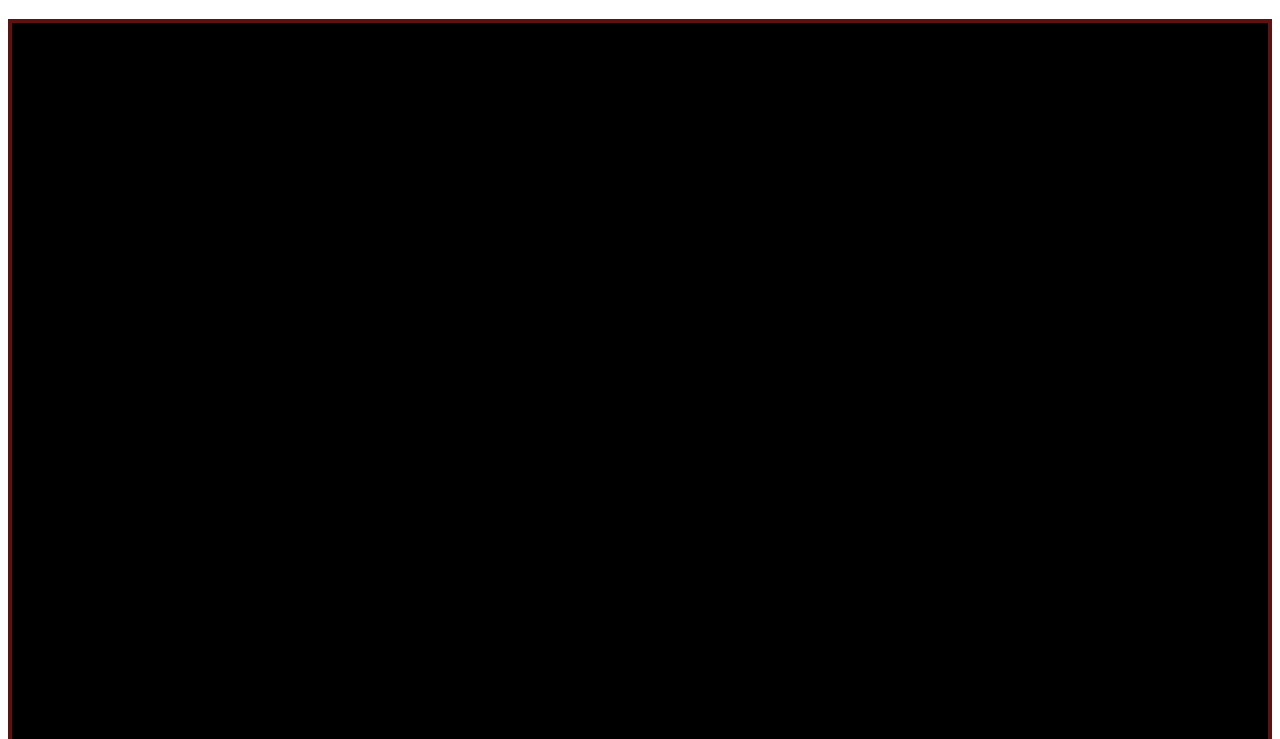
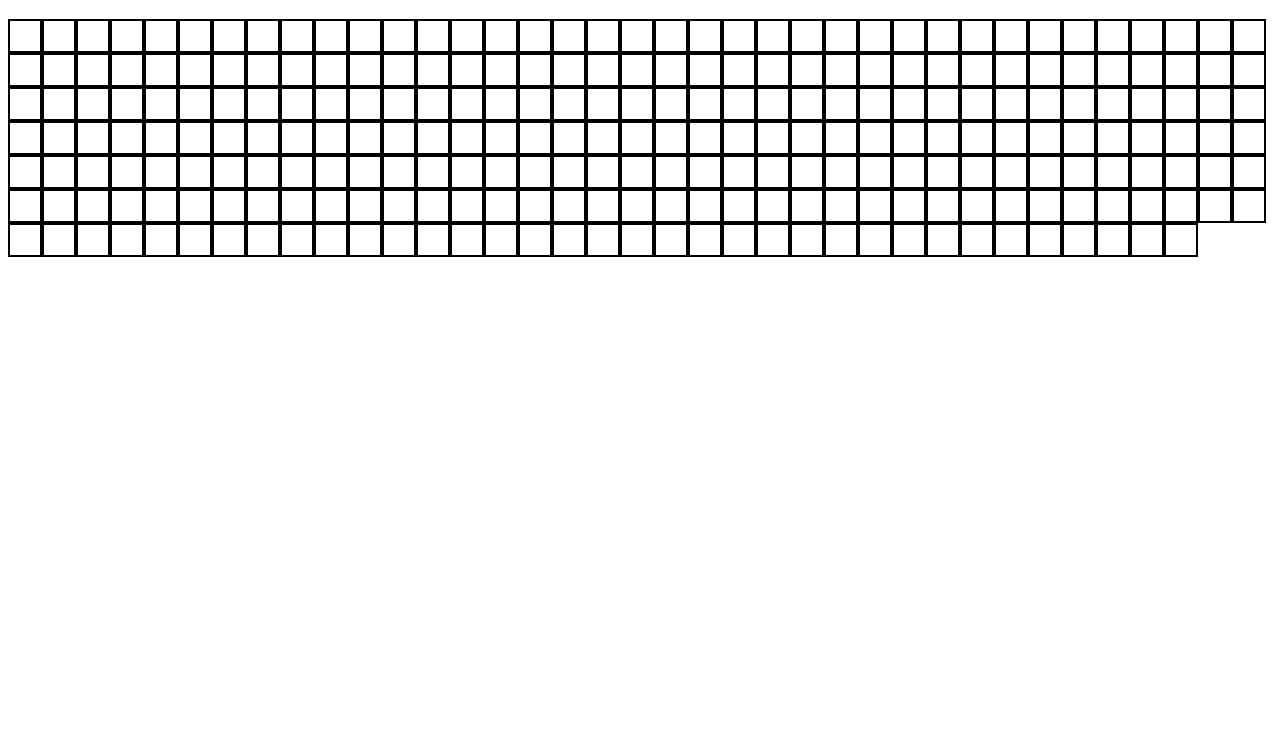
Before and after one commit to chriswebdv/etch-a-sketch, a plain HTML site: page index.html in a window 1280 px wide. Shown: the part 61-800 px from the top of the page. Drawn offline with Linux system fonts and the light colour scheme.

Commit message:
Add flex properties on CSS to make the divs behave like a grid

```diff
--- a/main.js
+++ b/main.js
@@ -1,12 +1,12 @@
-const container = document.querySelector(".container");
+let container = document.querySelector(".container");
 
 for (let i = 0; i < 16; i++) {
-  const square = document.createElement("div");
+  let square = document.createElement("div");
   square.classList.add("square");
   container.appendChild(square);
   console.log(square);
   for (let j = 0; i < 256; i++) {
-    const square = document.createElement("div");
+    let square = document.createElement("div");
     square.classList.add("square");
     container.appendChild(square);
     console.log(square);
--- a/style.css
+++ b/style.css
@@ -1,12 +1,11 @@
 .container {
   display: flex;
-  flex-direction: column;
-  justify-content: center;
-  border: 4px solid rgb(93, 17, 17);
+  flex-direction: row;
   flex-wrap: wrap;
 }
 
 .square {
   border: 2px solid black;
-  gap: 3px;
+  height: 30px;
+  width: 30px;
 }
```
